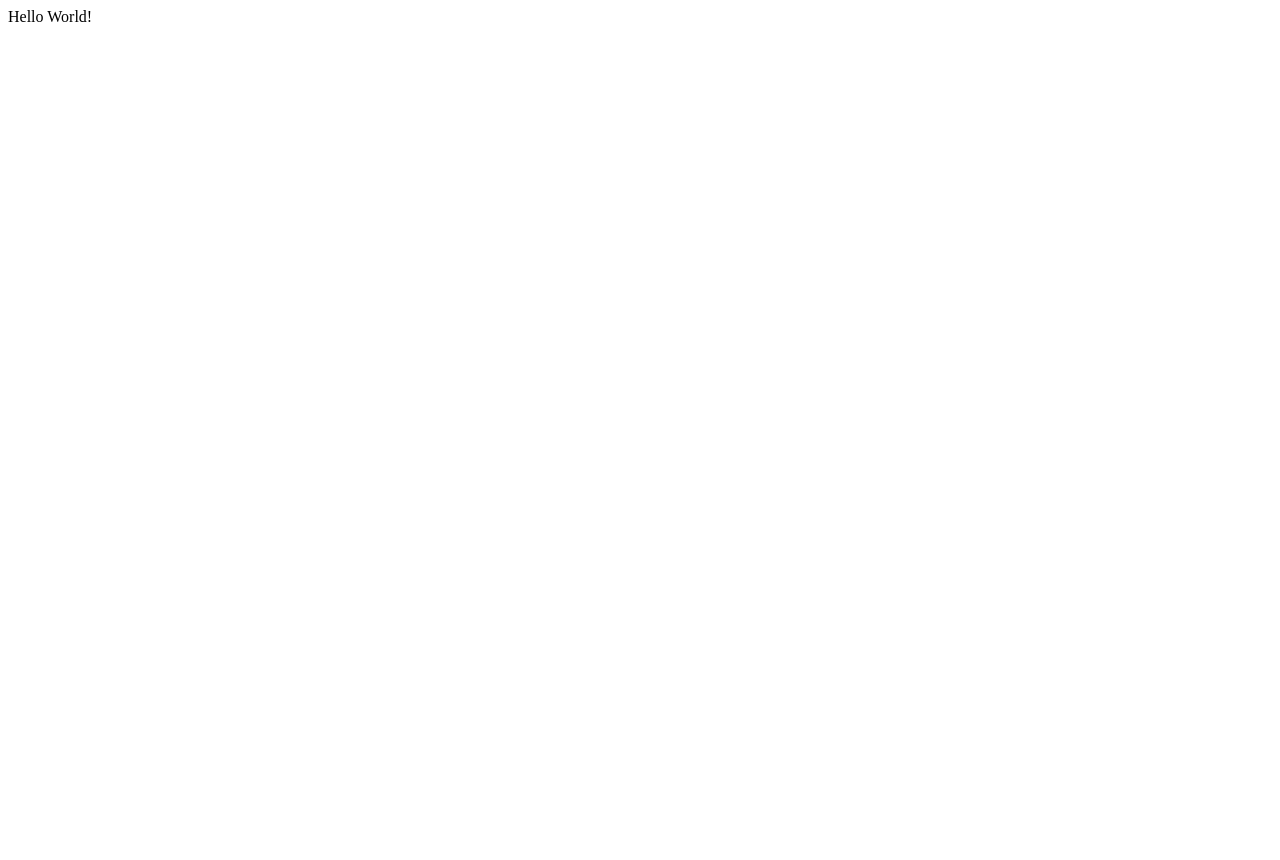
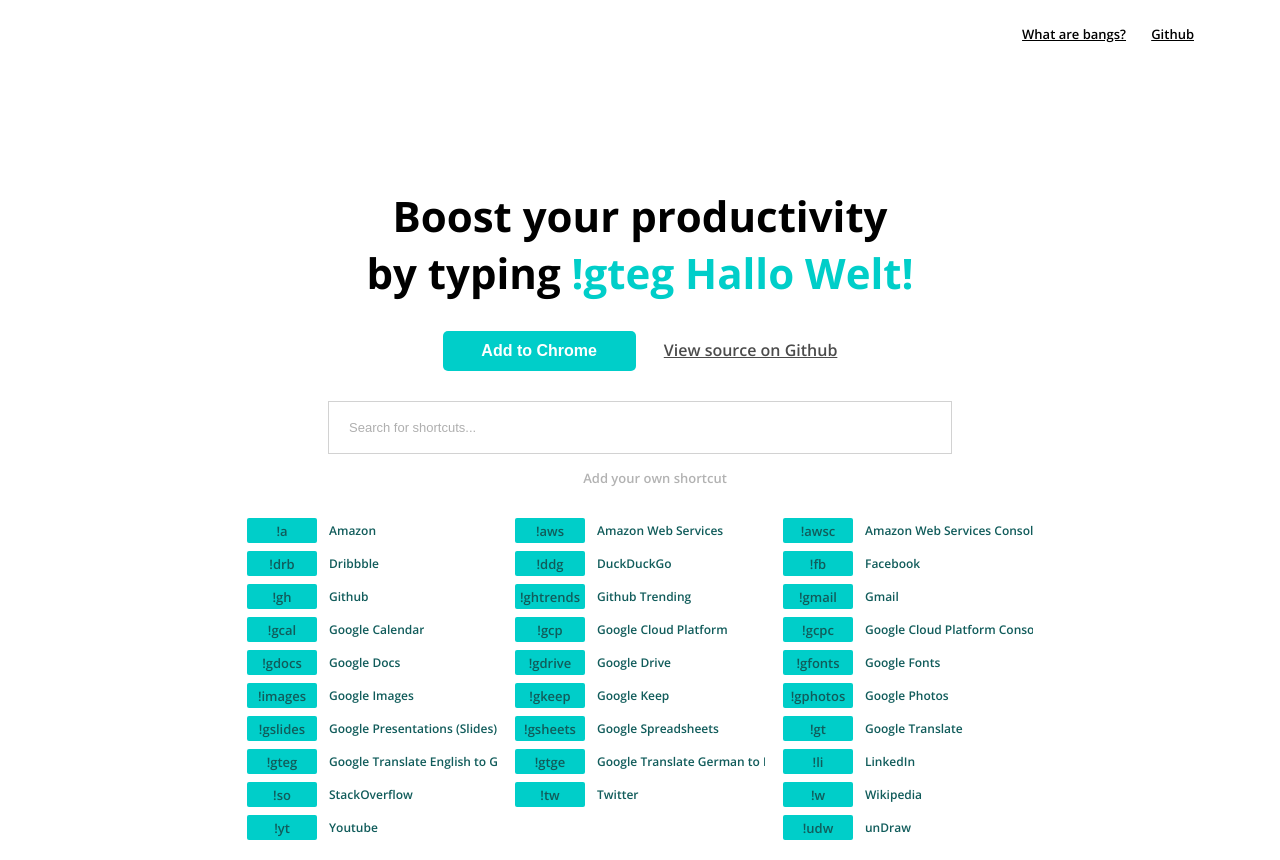
Before and after one commit to eykrehbein/bang, a browser extension: page index.html in a window 1280 px wide. Before the commit the page ends 800 px from the top, so only its background shows below. Drawn offline with nearby package versions, Linux system fonts and the light colour scheme.

Commit message:
Add website

```diff
--- a/index.html
+++ b/index.html
@@ -4,9 +4,101 @@
 		<meta charset="UTF-8" />
 		<meta name="viewport" content="width=device-width, initial-scale=1.0" />
 		<meta http-equiv="X-UA-Compatible" content="ie=edge" />
+		<link
+			href="https://fonts.googleapis.com/css?family=Open+Sans:600,700"
+			rel="stylesheet"
+		/>
+		<link rel="stylesheet" href="web/css/styles.css" />
 		<title>Bang</title>
 	</head>
 	<body>
-		Hello World!
+		<div class="app">
+			<div class="headers">
+				<!--prettier-ignore-->
+				<a class="header_link" style="margin-right: 21px" href="https://github.com/eykrehbein/bang/wiki">What are bangs?</a>
+				<a class="header_link" href="https://github.com/eykrehbein/bang">
+					Github
+				</a>
+			</div>
+			<div class="center">
+				<div class="title">
+					Boost your productivity<br />by <span class="c">using</span>
+					<span style="color: #00CEC9;" class="typed">!bangs</span>
+				</div>
+				<div class="navbar">
+					<div class="add_to">
+						<button
+							v-if="browser === 'chrome'"
+							class="addButton"
+							@click="chromeInstall"
+						>
+							Add to Chrome
+						</button>
+						<button v-if="browser === 'firefox'" class="addButton">
+							Add to Firefox
+						</button>
+						<button v-if="browser === 'opera'" class="addButton">
+							Add to Opera
+						</button>
+						<button v-if="browser === null" class="addButton">
+							Get it from source
+						</button>
+						<a
+							class="on_github_link"
+							href="https://github.com/eykrehbein/bang"
+							target="_blank"
+						>
+							View source on Github
+						</a>
+					</div>
+				</div>
+				<div class="search_bar">
+					<input
+						type="text"
+						placeholder="Search for shortcuts..."
+						v-model="searchInput"
+					/>
+					<div class="create_own_sc_link">
+						<a href="#">Add your own shortcut</a>
+					</div>
+				</div>
+
+				<div class="shortcuts">
+					<div class="sub" v-if="searchInput === ''">
+						<Shortcut
+							v-for="cmd in shortcuts"
+							:name="cmd.name"
+							:sc="cmd.cmd"
+							:target="cmd.target"
+							:target_search="cmd.target_s"
+						></Shortcut>
+					</div>
+					<div
+						class="sub"
+						v-if="searchInput !== '' && searchResults.length > 0"
+					>
+						<Shortcut
+							v-for="cmd in searchResults"
+							:name="cmd.name"
+							:sc="cmd.cmd"
+							:target="cmd.target"
+							:target_search="cmd.target_s"
+						></Shortcut>
+					</div>
+				</div>
+				<div
+					class="nothingFound"
+					v-if="searchInput !== '' && searchResults.length === 0"
+				>
+					Nothing found. <a href="#">How about adding your own shortcut?</a>
+				</div>
+			</div>
+		</div>
+
+		<script src="https://cdn.jsdelivr.net/npm/vue/dist/vue.js"></script>
+		<script src="https://unpkg.com/vue-router/dist/vue-router.js"></script>
+		<script src="https://cdn.jsdelivr.net/npm/typed.js@2.0.9"></script>
+		<script src="https://cdnjs.cloudflare.com/ajax/libs/fuse.js/3.4.4/fuse.min.js"></script>
+		<script src="web/js/main.js"></script>
 	</body>
 </html>
--- /dev/null
+++ b/web/css/styles.css
@@ -0,0 +1,137 @@
+html,
+body {
+	padding: 0;
+	margin: 0;
+	font-family: 'Open Sans';
+}
+.app {
+	width: 100%;
+	height: 100vh;
+	background-color: white;
+	display: flex;
+	justify-content: center;
+}
+.headers {
+	position: fixed;
+	top: 22px;
+	right: 86px;
+}
+.headers > a {
+	font-size: 13px;
+	color: black;
+}
+.center {
+	margin-top: 187px;
+	text-align: center;
+	display: flex;
+	width: auto;
+	flex-direction: column;
+	align-items: center;
+}
+.title {
+	font-size: 42px;
+	font-weight: bold;
+}
+.navbar {
+	margin-top: 30px;
+	display: flex;
+	flex-direction: row;
+	justify-content: center;
+}
+.addButton {
+	width: 193px;
+	height: 40px;
+	background-color: #00cec9;
+	border: none;
+	color: white;
+	font-size: 16px;
+	font-weight: bold;
+	border-radius: 5px;
+	cursor: pointer;
+	transition-duration: 0.45s;
+}
+.addButton:hover {
+	transition-duration: 0.45s;
+	box-shadow: 0px 2px 10px rgba(0, 0, 0, 0.25);
+}
+.on_github_link {
+	margin-left: 24px;
+	color: black;
+	opacity: 0.7;
+}
+.search_bar {
+	margin-top: 30px;
+}
+.search_bar > input {
+	width: 600px;
+	height: 49px;
+	border: 1px solid #d2d2d2;
+	padding-left: 20px;
+	font-size: 13px;
+	outline: none;
+	transition-duration: 0.45s;
+}
+.search_bar > input:focus {
+	box-shadow: 0px 2px 5px rgba(0, 0, 0, 0.25);
+}
+.search_bar > input::placeholder {
+	color: #afafaf;
+}
+.create_own_sc_link {
+	margin-top: 12px;
+	margin-left: 30px;
+}
+.create_own_sc_link > a {
+	color: rgba(0, 0, 0, 0.3);
+	font-weight: 500;
+	text-decoration: none;
+	font-size: 13px;
+}
+.shortcuts {
+	margin-top: 22px;
+	display: flex;
+	width: 786px;
+	align-items: center;
+	padding-bottom: 20px;
+}
+.shortcuts > .sub {
+	display: flex;
+	flex-direction: row;
+	flex-wrap: wrap;
+	justify-content: space-between;
+}
+.shortcut_item {
+	width: 250px;
+	height: 25px;
+	display: flex;
+	margin-top: 8px;
+	flex-direction: row;
+}
+.shortcut_item > .sc {
+	background-color: #00cec9;
+	color: #115c5b;
+	width: 70px;
+	min-width: 70px;
+	height: 25px;
+	border-radius: 2px;
+	font-size: 13px;
+	display: flex;
+	justify-content: center;
+	align-items: center;
+}
+.shortcut_item > .name {
+	margin-left: 12px;
+	font-size: 12px;
+	height: 100%;
+	display: flex;
+	align-items: center;
+	font-weight: 500;
+	text-overflow: ellipsis;
+	color: #115c5b;
+	white-space: nowrap;
+	overflow: hidden;
+	cursor: pointer;
+}
+.nothingFound > a {
+	color: #115c5b;
+}
--- /dev/null
+++ b/web/js/main.js
@@ -0,0 +1,110 @@
+// animate typing title
+const animateTyping = () => {
+	document.querySelector('.c').textContent = 'typing';
+	const options = {
+		strings: [
+			'!w Seattle',
+			'!a red shoes',
+			'!ghtrends',
+			'!so javascript',
+			'!gmail label: Work',
+			'!gfonts Open Sans',
+			'!gteg Hallo Welt!',
+			'!awsc',
+			'!images Tree',
+			'!gcal Meeting with Joe'
+		],
+		typeSpeed: 70,
+		loop: true,
+		smartBackspace: false,
+		shuffle: true,
+		backDelay: 3000,
+		showCursor: false
+	};
+	new Typed('.typed', options);
+};
+
+// The Shortcut Component
+const shortcut = Vue.component('Shortcut', {
+	props: ['sc', 'name', 'target', 'target_search'],
+	template: `
+	<div class="shortcut_item">
+		<div class="sc">{{sc}}</div>
+		<div class="name" :title="name">{{name}}</div>
+	</div>
+	`
+});
+
+// Initialize Vue Instance
+new Vue({
+	el: '.app',
+	data: {
+		shortcuts: [],
+		searchInput: '',
+		searchResults: []
+	},
+	mounted() {
+		// fetch all commands
+		fetch('./commands/commands.json')
+			.then(response => response.json())
+			.then(json => {
+				this.shortcuts = json.cmds;
+				this.shortcuts.sort((a, b) => {
+					if (a.name < b.name === true) {
+						return -1;
+					}
+					if (a.name > b.name === true) {
+						return 1;
+					}
+					return 0;
+				});
+			});
+		// typed animations
+		setTimeout(() => {
+			animateTyping();
+		}, 3000);
+	},
+	methods: {
+		chromeInstall() {
+			window.open(
+				'https://chrome.google.com/webstore/detail/bndfgjabddmooomlkgjihefcjlcmplop',
+				'_blank'
+			);
+		},
+		fuzzySearchCommand(searchVal) {
+			const options = {
+				keys: ['name', 'cmd'],
+				shouldSort: true,
+				threshold: 0.2
+			};
+			let fuse = new Fuse(this.shortcuts, options);
+			this.searchResults = fuse.search(searchVal);
+		}
+	},
+	computed: {
+		browser() {
+			if (
+				!!window.chrome &&
+				(!!window.chrome.webstore || !!window.chrome.runtime)
+			) {
+				return 'chrome';
+			}
+			if (
+				(!!window.opr && !!opr.addons) ||
+				!!window.opera ||
+				navigator.userAgent.indexOf(' OPR/') >= 0
+			) {
+				return 'opera';
+			}
+			if (typeof InstallTrigger !== 'undefined') {
+				return 'firefox';
+			}
+			return null;
+		}
+	},
+	watch: {
+		searchInput(val) {
+			this.fuzzySearchCommand(val);
+		}
+	}
+});
```
